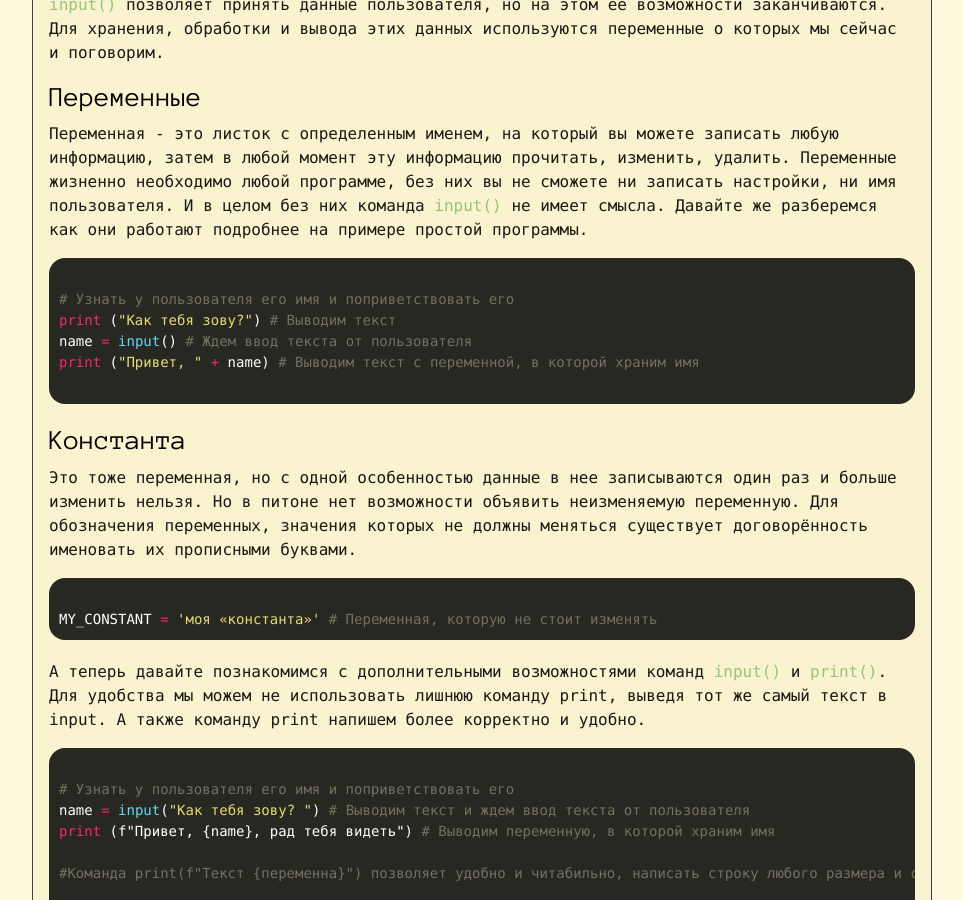
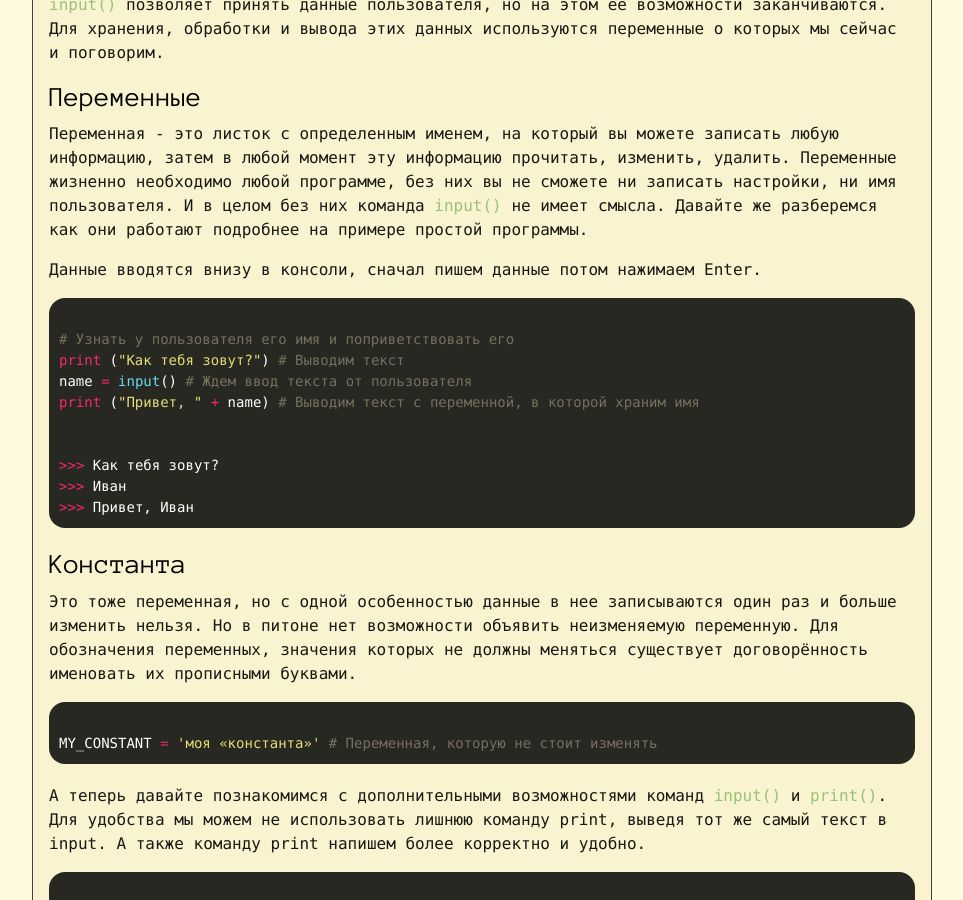
Before and after one commit to Rattlhead/rattlhead.github.io, a Jekyll site: the page built from _posts/2022-11-28-Input-Output.md, in a window 1280 px wide and 900 px high, scrolled down 1654 px. Shown: the whole window, without its empty margins (158-1121 px from the left). Built offline with Jekyll 4.4.1, drawn with Linux system fonts in a browser that asks for light colours.

Commit message:
Update 2022-11-28-Input-Output.md

```diff
--- a/_posts/2022-11-28-Input-Output.md
+++ b/_posts/2022-11-28-Input-Output.md
@@ -71,12 +71,18 @@ input()
 Переменная - это листок с определенным именем, на который вы можете записать любую информацию, затем в любой момент эту информацию прочитать, изменить, удалить.
 Переменные жизненно необходимо любой программе, без них вы не сможете ни записать настройки, ни имя пользователя. И в целом без них команда *input()* не имеет смысла. Давайте же разберемся как они работают подробнее на примере простой программы.
 
+Данные вводятся внизу в консоли, сначал пишем данные потом нажимаем Enter.
+
 <pre><code data-language="python">
 # Узнать у пользователя его имя и поприветствовать его
-print ("Как тебя зову?") # Выводим текст
+print ("Как тебя зовут?") # Выводим текст
 name = input() # Ждем ввод текста от пользователя
 print ("Привет, " + name) # Выводим текст с переменной, в которой храним имя
 
+
+>>> Как тебя зовут?
+>>> Иван
+>>> Привет, Иван
 </code></pre>
 
 ### Константа
```
